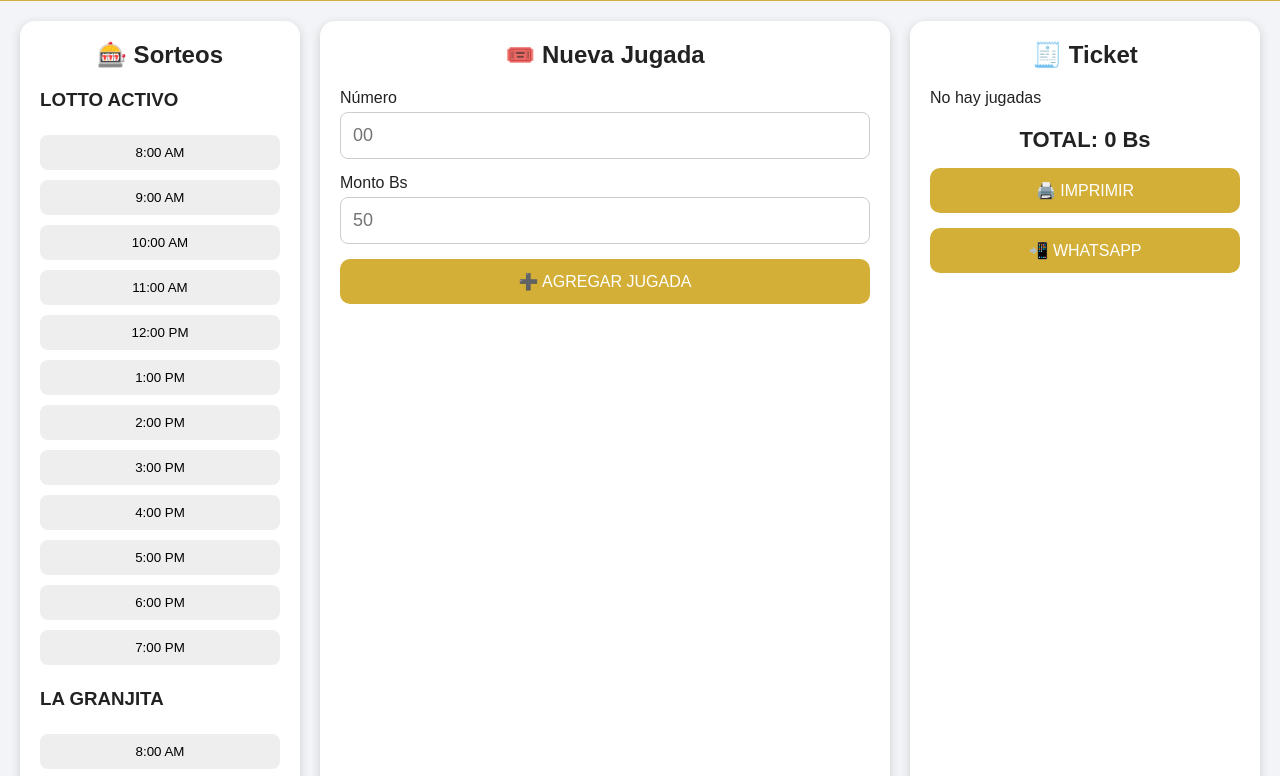
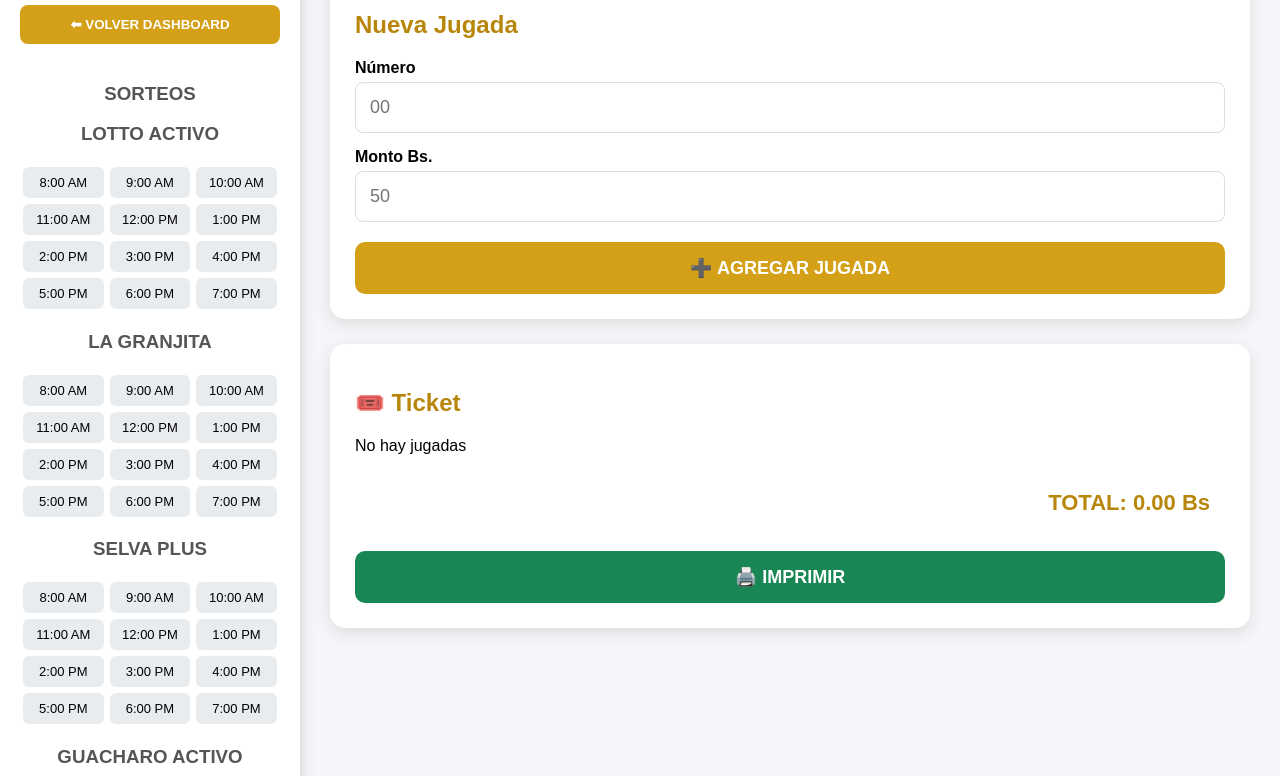
Before and after one commit to aggoldenking-sudo/GoldenKing, a plain HTML site: page sistema/index.html in a window 1280 px wide. Shown: the part 64-840 px from the top of the page. Drawn offline with Linux system fonts and the light colour scheme.

Commit message:
Refactor index.html structure and styles

```diff
--- a/sistema/index.html
+++ b/sistema/index.html
@@ -9,7 +9,7 @@
 
 <title>Golden King | Taquilla</title>
 
-<link rel="stylesheet" href="sistema.css">
+<link rel="stylesheet" href="../style.css">
 
 </head>
 
@@ -17,92 +17,94 @@
 <body>
 
 
-<header class="topbar">
+<aside class="sidebar">
+
 
 <div class="logo">
+
 👑 GOLDEN KING
+
 </div>
 
 
-<button onclick="window.location.href='../dashboard/index.html'">
 
-⬅ Dashboard
+<button class="btn-volver"
+onclick="window.location.href='../dashboard/index.html'">
+
+⬅ VOLVER DASHBOARD
 
 </button>
 
 
-</header>
 
-
-
-
-
-<div class="contenedor">
-
-
-
-<!-- SORTEOS -->
-
-<section class="sorteos">
-
-
-<h2>
-🎰 Sorteos
-</h2>
+<h3>SORTEOS</h3>
 
 
 
 <div id="listaSorteos"></div>
 
 
-</section>
+
+</aside>
 
 
 
 
 
 
-<!-- JUGADA -->
 
-<section class="jugada">
-
-
-<h2>
-🎟️ Nueva Jugada
-</h2>
+<main class="main-content">
 
 
 
-<label>
-Número
-</label>
+<div class="card">
+
+
+<h2>Nueva Jugada</h2>
+
+
+
+<label>Número</label>
 
 
 <input
+
 id="numero"
+
 type="text"
+
 maxlength="2"
-placeholder="00">
+
+placeholder="00"
+
+autocomplete="off">
+
+
+
+<div id="animalEncontrado">
+
+</div>
 
 
 
 
-
-<label>
-Monto Bs
-</label>
+<label>Monto Bs.</label>
 
 
 <input
+
 id="monto"
+
 type="number"
+
 placeholder="50">
 
 
 
 
 
-<button id="agregar">
+<button id="agregar"
+class="btn-agregar">
 
 ➕ AGREGAR JUGADA
 
@@ -110,8 +112,7 @@ placeholder="50">
 
 
 
-
-</section>
+</div>
 
 
 
@@ -119,20 +120,18 @@ placeholder="50">
 
 
 
-<!-- TICKET -->
-
-<section class="ticket">
+<div class="ticket">
 
 
-<h2>
-🧾 Ticket
-</h2>
+<h2>🎟️ Ticket</h2>
 
 
 
 <div id="ticket">
 
+<p>
 No hay jugadas
+</p>
 
 </div>
 
@@ -145,7 +144,7 @@ TOTAL:
 
 <span id="total">
 
-0
+0.00
 
 </span>
 
@@ -157,23 +156,12 @@ Bs
 
 
 
-<button id="imprimir">
+<button id="imprimir"
+class="btn-imprimir">
 
 🖨️ IMPRIMIR
 
 </button>
-
-
-
-<button id="copiar">
-
-📲 WHATSAPP
-
-</button>
-
-
-
-</section>
 
 
 
@@ -184,9 +172,15 @@ Bs
 
 
 
-<script src="../js/datos.js"></script>
+</main>
+
+
+
+
+<script src="animales.js"></script>
 
 <script src="sistema.js"></script>
+
 
 
 </body>
```
